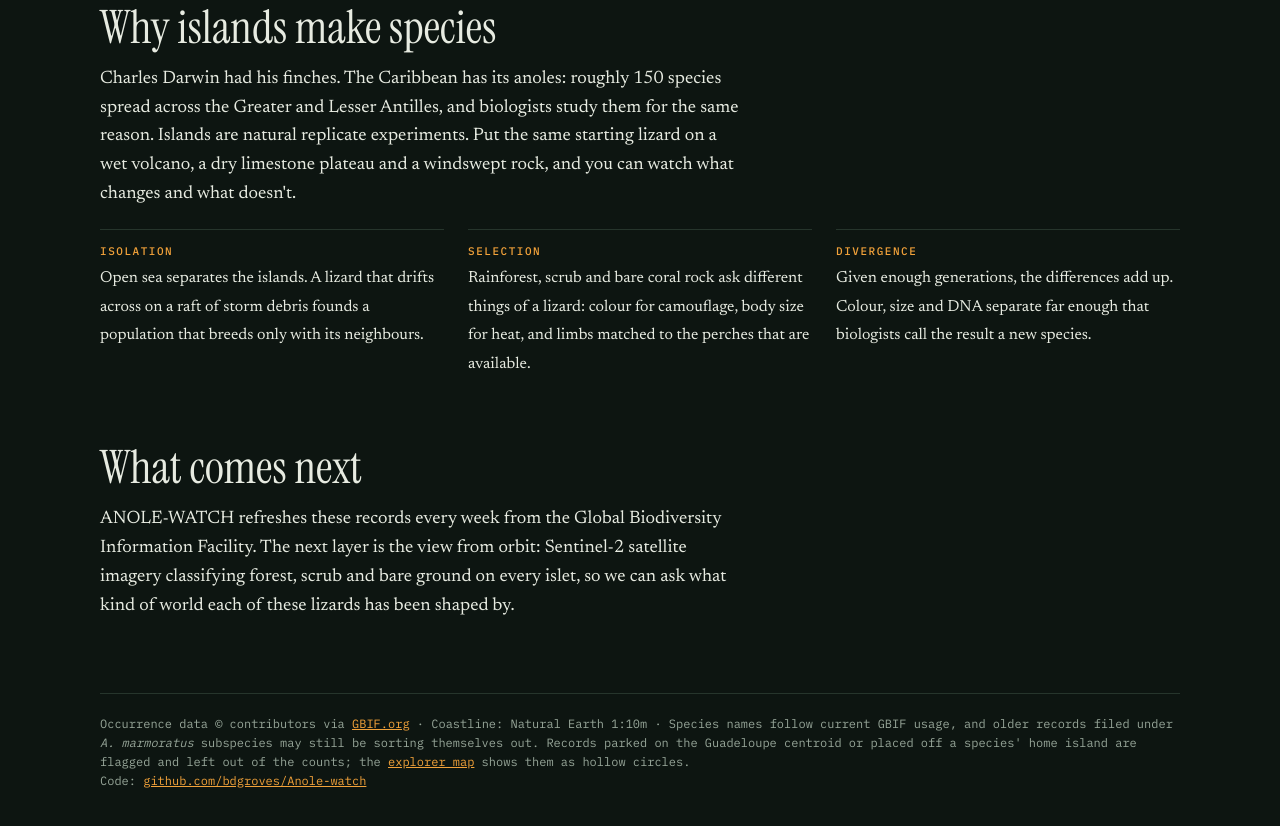
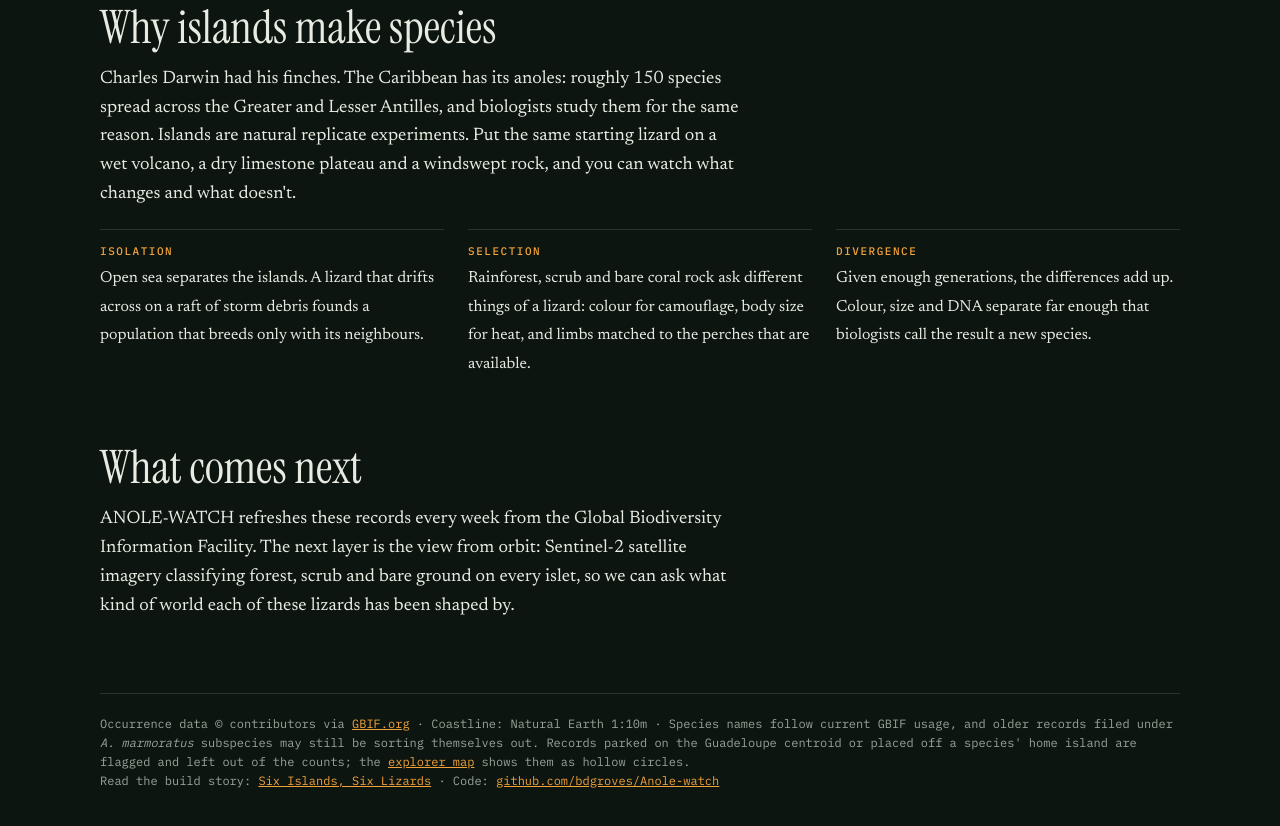
Before and after one commit to bdgroves/Anole-watch, a plain HTML site: page docs/index.html in a window 1280 px wide. Shown: the part 2245-3071 px from the top of the page. Drawn offline with nearby package versions, Linux system fonts and the light colour scheme.

Commit message:
Link the blog post
Co-Authored-By: Claude Opus 5.5 <noreply@anthropic.com>
Claude-Session: https://claude.ai/code/session_01K9EjmXeuvjxNvSyctbAK2P

```diff
--- a/docs/index.html
+++ b/docs/index.html
@@ -136,7 +136,7 @@
 
   <footer>
     Occurrence data © contributors via <a href="https://www.gbif.org">GBIF.org</a> · Coastline: Natural Earth 1:10m · Species names follow current GBIF usage, and older records filed under <i>A. marmoratus</i> subspecies may still be sorting themselves out. Records parked on the Guadeloupe centroid or placed off a species' home island are flagged and left out of the counts; the <a href="map.html">explorer map</a> shows them as hollow circles.<br>
-    Code: <a href="https://github.com/bdgroves/Anole-watch">github.com/bdgroves/Anole-watch</a>
+    Read the build story: <a href="https://brooksgroves.com/blog/six-islands-six-lizards.html">Six Islands, Six Lizards</a> · Code: <a href="https://github.com/bdgroves/Anole-watch">github.com/bdgroves/Anole-watch</a>
   </footer>
 </div>
 
```
Also changed, not shown: 1 other file.
